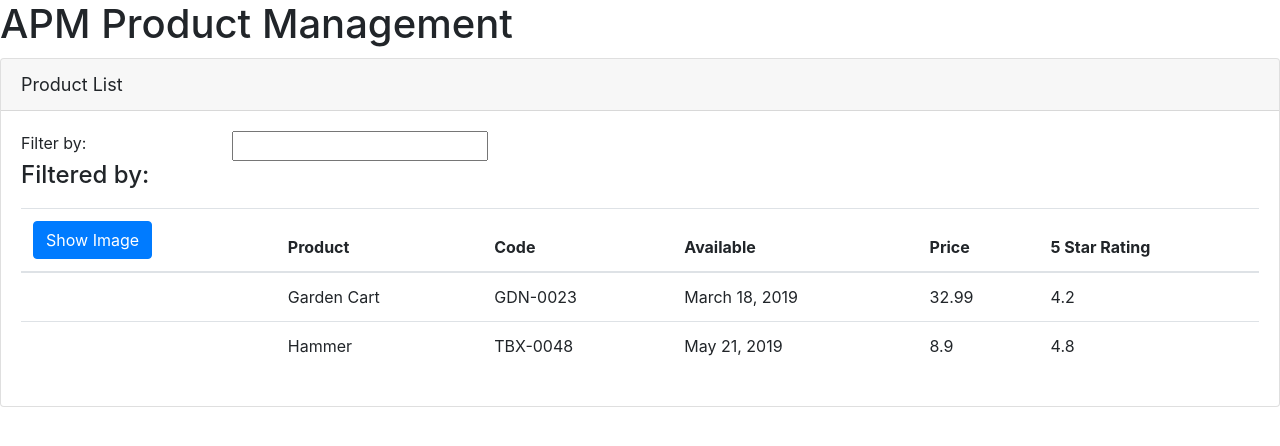
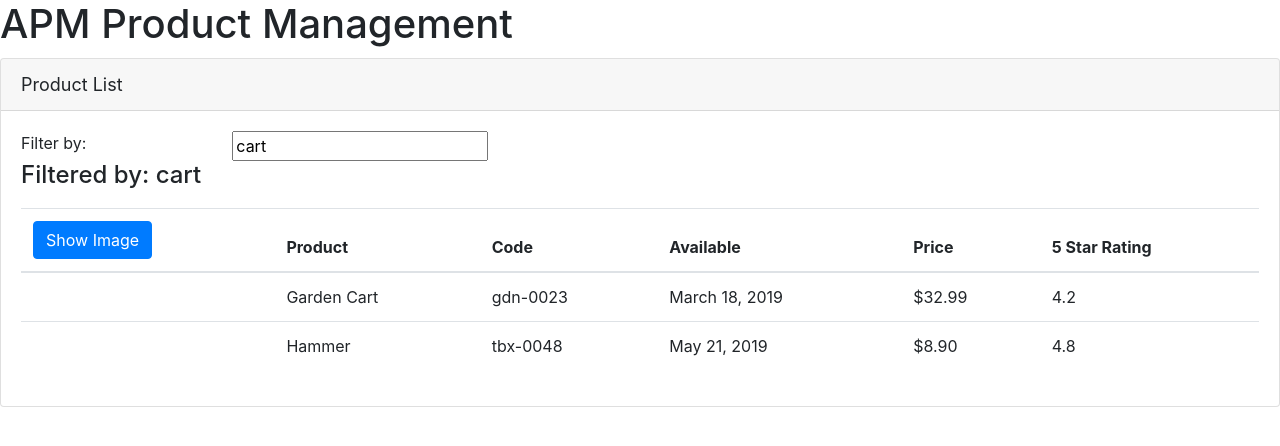
Before and after one commit to educhinski/apm, an Angular app: page /welcome in a window 1280 px wide. Shown: the top 446 px of the page. Built offline with nearby package versions, Linux system fonts and the light colour scheme.

Commit message:
Used two-way binding and transformed data with angular pipes

```diff
--- a/src/app/app.module.ts
+++ b/src/app/app.module.ts
@@ -1,12 +1,13 @@
 import { BrowserModule } from '@angular/platform-browser';
 import { NgModule } from '@angular/core';
+import { FormsModule } from '@angular/forms';
 
 import { AppComponent } from './app.component';
 import { ProductListComponent } from './products/product-list.component';
 
 @NgModule({
   declarations: [AppComponent, ProductListComponent],
-  imports: [BrowserModule],
+  imports: [BrowserModule, FormsModule],
   bootstrap: [AppComponent],
 })
 export class AppModule {}
--- a/src/app/products/product-list.component.html
+++ b/src/app/products/product-list.component.html
@@ -4,12 +4,12 @@
     <div class="row">
       <div class="col-md-2">Filter by:</div>
       <div class="col-md-4">
-        <input type="text" name="" id="" />
+        <input type="text" name="" id="" [(ngModel)]="listFilter" />
       </div>
     </div>
     <div class="row">
       <div class="col-md-6">
-        <h4>Filtered by:</h4>
+        <h4>Filtered by: {{ listFilter }}</h4>
       </div>
     </div>
     <div class="table-responsive">
@@ -40,9 +40,9 @@
               />
             </td>
             <td>{{ product.productName }}</td>
-            <td>{{ product.productCode }}</td>
+            <td>{{ product.productCode | lowercase }}</td>
             <td>{{ product.releaseDate }}</td>
-            <td>{{ product.price }}</td>
+            <td>{{ product.price | currency: "USD":"symbol":"1.2-2" }}</td>
             <td>{{ product.starRating }}</td>
           </tr>
         </tbody>
--- a/src/app/products/product-list.component.ts
+++ b/src/app/products/product-list.component.ts
@@ -9,6 +9,7 @@
   imageWidth: number = 50;
   imageMargin: number = 2;
   showImage: boolean = false;
+  listFilter: string = 'cart';
   products: any[] = [
     {
       productId: 2,
```
